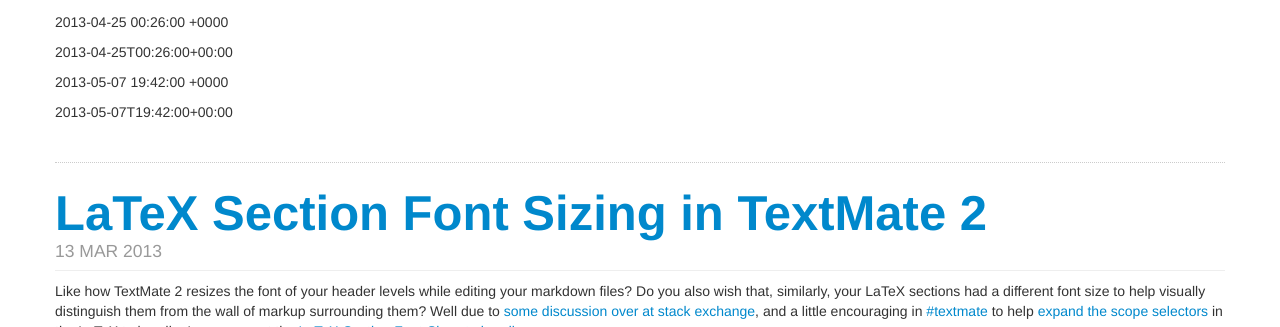
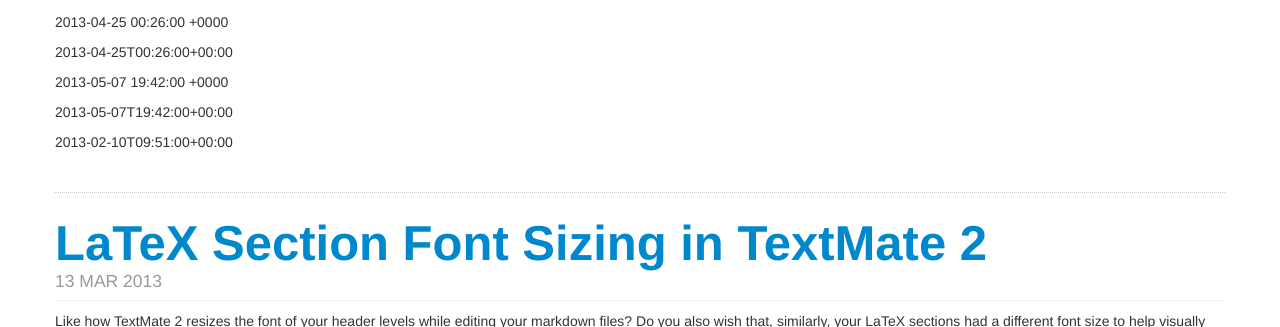
Before and after one commit to bcomnes/old-bret.io, a Jekyll site: the page built from index.html, in a window 1280 px wide and 900 px high, scrolled down 855 px, cut to the strip 126-453 px from the top of the window. Built offline with Jekyll 4.4.1, drawn with Linux system fonts in a browser that asks for light colours; Markdown is read by kramdown in place of the engine named in the settings; the list of posts is cut into pages by our own code.

Commit message:
Adding some offending code
to see if it builds on a blog post page.

```diff
--- a/_posts/2013-04-25-dht-talk.markdown
+++ b/_posts/2013-04-25-dht-talk.markdown
@@ -21,3 +21,5 @@
 {{ site.time }}
 
 {{ site.time | date_to_xmlschema }}
+
+{{ "Sun Feb 10 01:51:00 -0800 2013" | date_to_xmlschema }}
```
